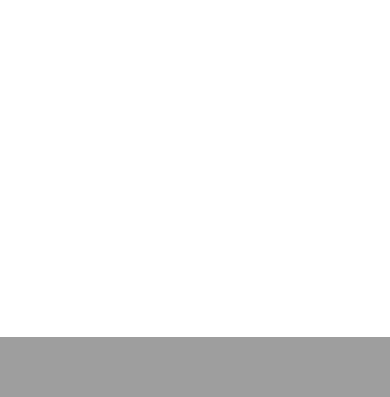
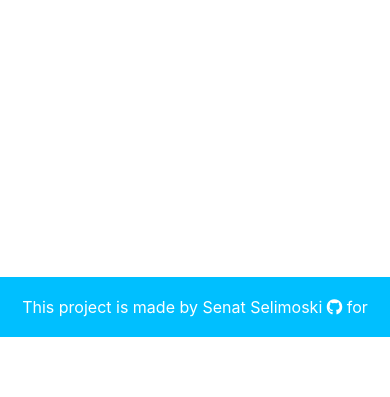
Before and after one commit to senkaPro/cs50-final-project, a Flask app: page / in a window 390 px wide. Shown: the part 507-904 px from the top of the page. Before the commit the page ends 844 px from the top, so only its background shows below. Run offline with Flask 2, Linux system fonts and the light colour scheme; some libraries are stand-ins or nearby versions.

Commit message:
Added footer and some css changes

```diff
--- a/src/static/main.css
+++ b/src/static/main.css
@@ -28,6 +28,50 @@
 .jumbotron {
     background-color: #6fcdea;
     background-image: url(https://mdbootstrap.com/img/Photos/Others/gradient1.jpg);
+    background-position: center center;
     border-radius: 0px;
     color: #fff;
 }
+.jumbotron-fluid{
+    height:340px;
+}
+.jumbotron-fluid span{
+    font-size: 50px;
+    color: white;
+}
+html {
+  position: relative;
+  min-height: 100%;
+}
+body {
+  margin-bottom: 60px; /* Margin bottom by footer height */
+}
+.footer {
+  position: absolute;
+  bottom: 0;
+  width: 100%;
+  height: 60px; /* Set the fixed height of the footer here */
+  line-height: 60px; /* Vertically center the text there */
+  background-color: deepskyblue;
+}
+
+
+/* Custom page CSS
+-------------------------------------------------- */
+/* Not required for template or sticky footer method. */
+
+.footer-container {
+  width: auto;
+  padding: 0 10px;
+  text-align: center;
+}
+.text-muted{
+    color: #fff !important;
+}
+.text-muted a{
+    color: #fff !important;
+    font-weight: bold;
+}
+.text-muted a:hover{
+    color: #000!important;
+}
--- a/src/templates/base.html
+++ b/src/templates/base.html
@@ -34,8 +34,8 @@
                 </ul>
             {% else %}
                 <ul class="navbar-nav ml-auto mt-2">
-                    <li class="nav-item"><a class="nav-link" href="/register">Register</a></li>
-                    <li class="nav-item"><a class="nav-link" href="/login">Log In</a></li>
+                    <li class="nav-item"><a class="nav-link" href="/register">Sign up</a></li>
+                    <li class="nav-item"><a class="nav-link" href="/login">Login</a></li>
                 </ul>
             {% endif %}
         </div>
@@ -44,17 +44,26 @@
 
     <div class="jumbotron jumbotron-fluid">
         <div class="container">
-            <h1 class="display-3">short50.ly</h1>
-            <p class="lead">Your best URL friend.</p>
-            <p style="text-align: right"><strong>Shortening, branding and promoting your urls with our services</strong>
-            </p>
-            <span style="font-size: 60px; color: white;">
+            <div class="row">
+                <div class="col-md-5 offset-1">
+                    <h1 class="display-4">short50.ly</h1>
+                    <p class="lead"><strong>Your best URL friend.</strong></p>
+                    <p class="lead"><strong>Get recognised, try it now...</strong></p>
+                    <span>
                         <i class="fas fa-chart-bar"></i>
                         <i class="fas fa-cogs"></i>
                         <i class="fas fa-cut"></i>
                         <i class="fas fa-magic"></i>
                         <i class="fas fa-sort-amount-up"></i>
                     </span>
+                </div>
+                <div class="col-md-3 offset-2">
+                    <p style="text-align:center">Shortening, branding and promoting your urls with our services Lorem ipsum dolor sit amet,
+                    consectetur adipiscing elit, sed do eiusmod tempor incididunt ut
+                    labore et dolore magna aliqua. Ut enim ad minim veniam, quis nostrud exercitation ullamco
+                    </p>
+                </div>
+            </div>
         </div>
     </div>
 
@@ -72,6 +81,14 @@
             {% endblock %} {# Body Block #}
         </div>
     </div>
+
+    <footer class="footer">
+        <div class="footer-container">
+            <span class="text-muted">This project is made by Senat Selimoski <a href="https://github.com/senkaPro"><i class="fab fa-github"></i></a> for the cs50 course &copy; 2019</span>
+        </div>
+    </footer>
+
+
     <!-- Optional JavaScript -->
     <!-- jQuery first, then Popper.js, then Bootstrap JS -->
     <script src="https://code.jquery.com/jquery-3.4.1.slim.min.js" integrity="sha384-J6qa4849blE2+poT4WnyKhv5vZF5SrPo0iEjwBvKU7imGFAV0wwj1yYfoRSJoZ+n" crossorigin="anonymous"></script>
```
Lines whose indentation alone changed are shown as unchanged.
